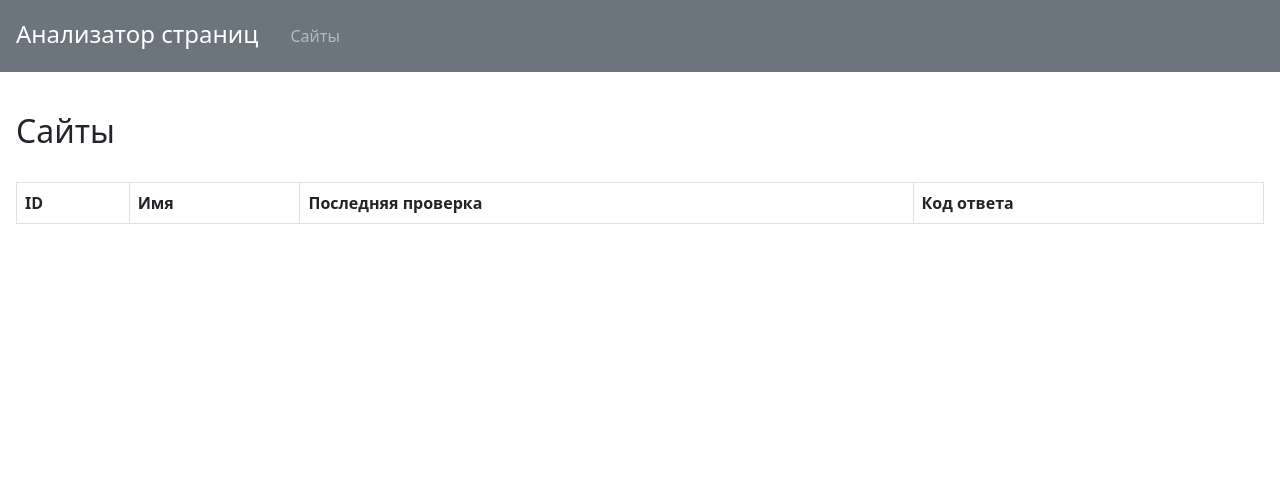
After one commit to StanislavOkopnyi/python-project-83, a Flask app: page /urls/ in a window 1280 px wide. The commit adds this page. Shown: the top 496 px of the page. Run offline with Flask 3, Linux system fonts and the light colour scheme; lists and menus that the app fills with data are empty.

Commit message:
Add page for list of sites

```diff
--- a/page_analyzer/app.py
+++ b/page_analyzer/app.py
@@ -7,3 +7,12 @@ app = Flask(__name__)
 @app.route("/")
 def index():
     return render_template("index.html")
+
+
+@app.route("/urls/")
+def urls_list():
+    sites = []
+    return render_template(
+        "urls.html",
+        sites=sites
+    )
--- a/page_analyzer/templates/base.html
+++ b/page_analyzer/templates/base.html
@@ -13,7 +13,7 @@
     <header class="text-bg-secondary py-3">
       <nav class="nav nav-pills">
         <a class="navbar-brand nav-link text-sm-center fs-4" href="{{url_for('index')}}">Анализатор страниц</a>
-        <a class="text-white-50 nav-link text-sm-center fs-6" href="">Сайты</a>
+        <a class="text-white-50 nav-link text-sm-center fs-6" href="{{url_for('urls_list')}}">Сайты</a>
       </nav>
     </header>
     {% block body %}
--- /dev/null
+++ b/page_analyzer/templates/urls.html
@@ -0,0 +1,34 @@
+{% extends "base.html" %}
+
+{% block body %}
+<div class="table-div">
+<h2 class="py-4">Сайты</h2>
+<table class="table table-bordered">
+  <thead>
+    <tr>
+      <th>ID</th>
+      <th>Имя</th>
+      <th>Последняя проверка</th>
+      <th>Код ответа</th>
+    </tr>
+  </thead>
+  <tbody>
+    {% for site in sites %}
+      <tr>
+        <td>{{site.id}}</td>
+        <td>{{site.name}}</td>
+        <td>{{site.last_check}}</td>
+        <td>{{site.response_code}}</td>
+      </tr>
+    {% endfor %}
+  </tbody>
+</table>
+</div>
+{% endblock %}
+
+
+{% block style %}
+  .table-div {
+  padding: 1em;
+  };
+{% endblock %}
```
